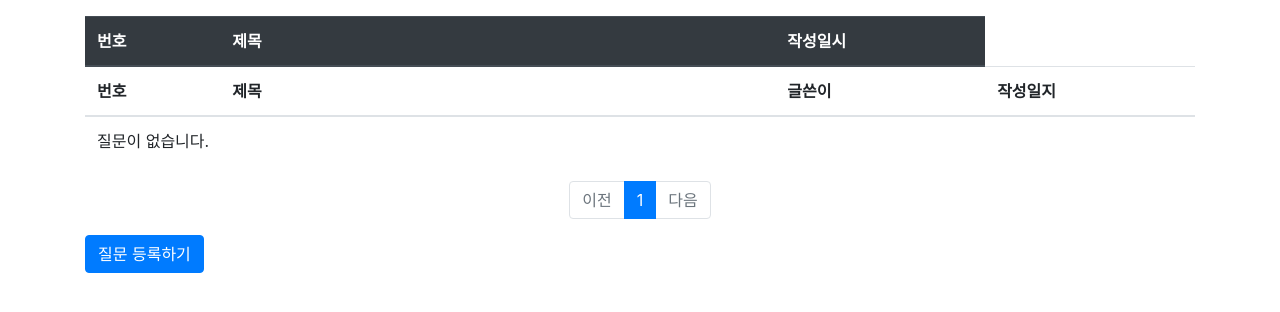
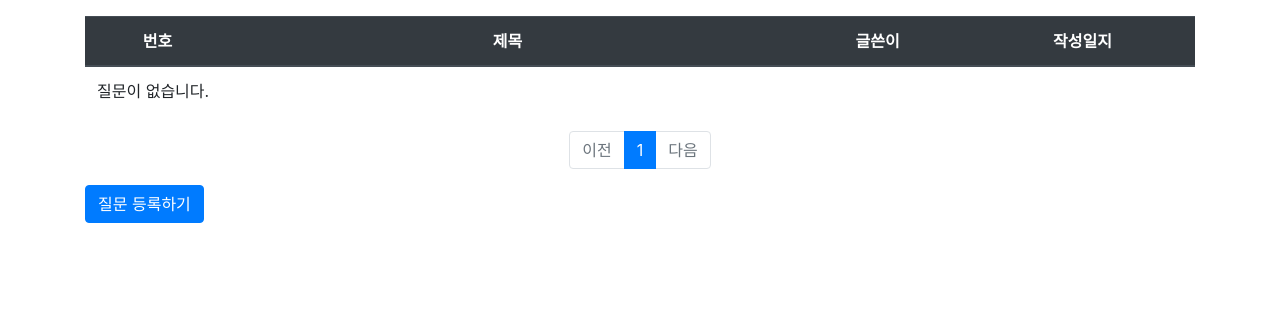
Before and after one commit to richdied/AI-3-, a Django app: page / in a window 1280 px wide. Shown: the part 57-369 px from the top of the page. Run offline with Django 3.2, Linux system fonts and the light colour scheme; data that the repository does not hold is empty; some libraries are stand-ins or nearby versions.

Commit message:
*화면 표기오류 수정 *모델 파일 오류 수정 *DB MIGRATION 파일 추가(2개)

```diff
--- a/projects/mysite/pybo/models.py
+++ b/projects/mysite/pybo/models.py
@@ -1,9 +1,8 @@
+from django.db import models
 from django.contrib.auth.models import User
-from django.db import models
-
 
 class Question(models.Model):
-    author = models.ForeignKey(User , on_delete=models.CASCADE)
+    author = models.ForeignKey(User, on_delete=models.CASCADE)
     subject = models.CharField(max_length=200)
     content = models.TextField()
     create_date = models.DateTimeField()
--- a/projects/mysite/templates/pybo/question_list.html
+++ b/projects/mysite/templates/pybo/question_list.html
@@ -3,12 +3,7 @@
 <div class="container my-3">
     <table class="table">
         <thead>
-        <tr class="thead-dark">
-            <th>번호</th>
-            <th>제목</th>
-            <th>작성일시</th>
-        </tr>
-        <tr class=""text-center thead-dark>
+        <tr class="text-center thead-dark">
             <th>번호</th>
             <th style="width:50%">제목</th>
             <th>글쓴이</th>
```
Also changed, not shown: README.md, projects/mysite/pybo/migrations/0002_question_author.py (added), projects/mysite/pybo/migrations/0003_answer_author.py (added).
